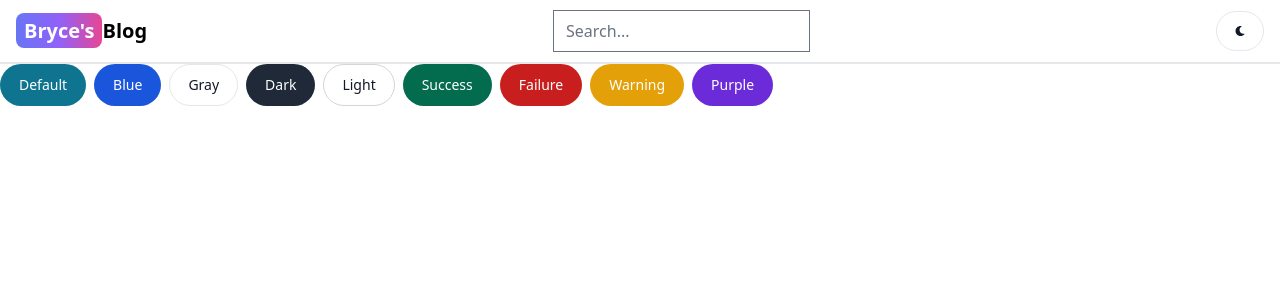
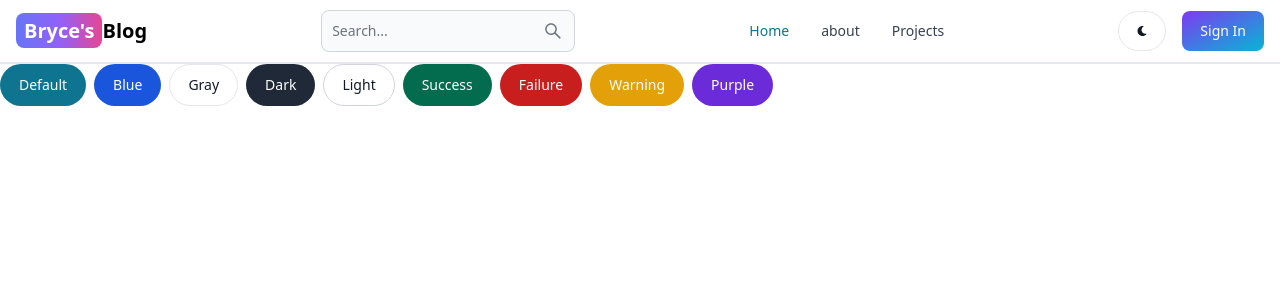
Before and after one commit to bgt1717/MERNBLOG3, a React (Vite) app in the folder client/: page / in a window 1280 px wide. Shown: the top 300 px of the page. Built offline with nearby package versions, Linux system fonts and the light colour scheme.

Commit message:
Header updated

```diff
--- a/client/src/components/Header.jsx
+++ b/client/src/components/Header.jsx
@@ -1,10 +1,11 @@
-import { Navbar } from "flowbite-react";
-import { Link } from "react-router-dom";
+import { Navbar, TextInput } from "flowbite-react";
+import { Link, useLocation } from "react-router-dom";
 import { AiOutlineSearch } from 'react-icons/ai';
 import { Button } from 'flowbite-react';
 import { FaMoon } from 'react-icons/fa';
 
 export default function Header() {
+  const path = useLocation().pathname;
   return (
     <Navbar className='border-b-2'>
       {/* SMALL AND ABOVE: sm:aaaaa */}
@@ -13,7 +14,7 @@ export default function Header() {
         Blog
       </Link>
       <form>
-        <input
+        <TextInput
           type='text'
           placeholder='Search...'
           // You can't directly pass a component as a prop, so we need to render it
@@ -25,13 +26,27 @@ export default function Header() {
       <Button className='w-12 h-10 lg:hidden' color='gray' pill >
         <AiOutlineSearch/>
       </Button>
-      <div className="">
+      <div className="flex gap-2 md:order-2">
         <Button className="w-12 h-10 hidden sm:inline" color='gray' pill>
             <FaMoon />
         </Button>
         <Link to='/sign-in'></Link>
-
+        <Button gradientDuoTone='purpleToBlue' >
+          Sign In
+        </Button>
+        <Navbar.Toggle />
       </div>
+        <Navbar.Collapse>
+          <Navbar.Link active={path === "/"} as={'div'}>
+            <Link to="/"> Home</Link>
+          </Navbar.Link>
+          <Navbar.Link active={path === "/about"} as={'div'}>
+            <Link to='/about'> about</Link>
+          </Navbar.Link>
+          <Navbar.Link active={path === "/projects"} as={'div'}>
+            <Link to='/projects'>Projects</Link>
+          </Navbar.Link>
+        </Navbar.Collapse>
     </Navbar>
   );
 }
```
